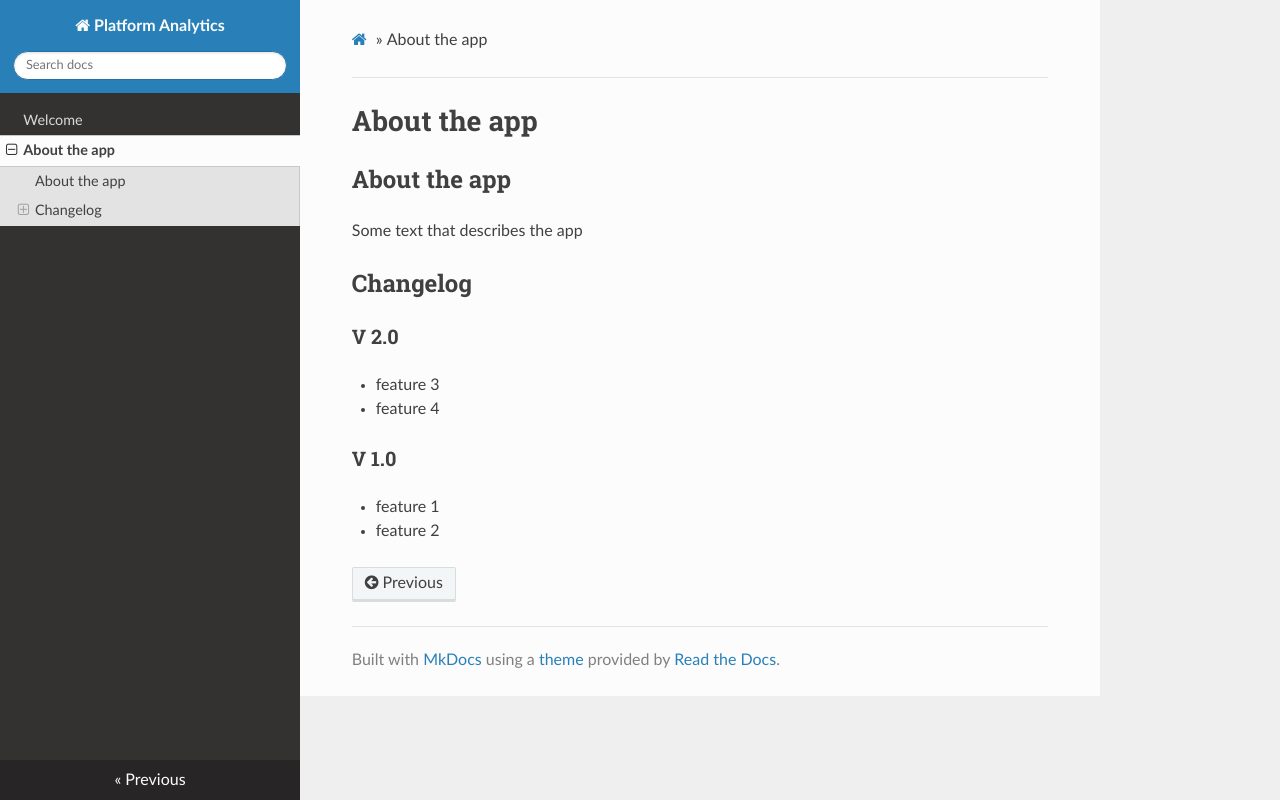
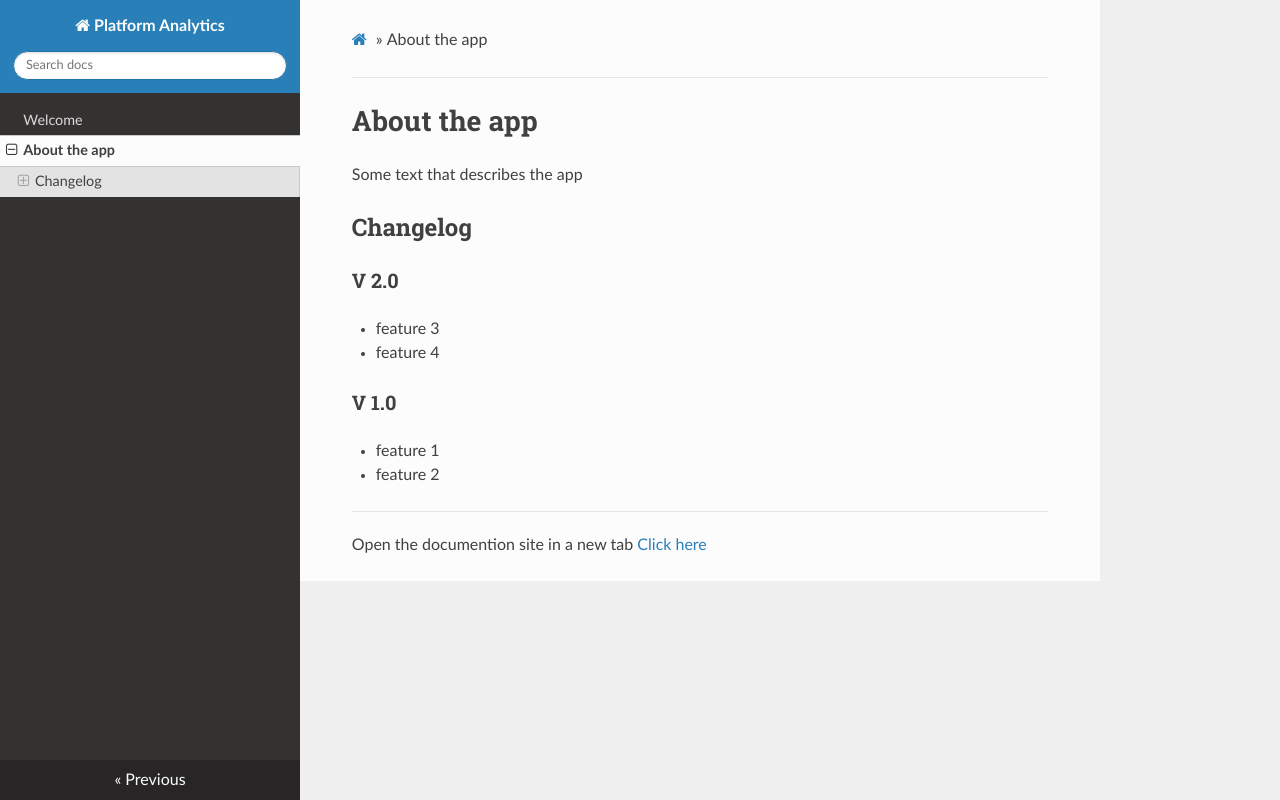
Before and after one commit to stefansonntag/NewPlatformAnalytics, a plain HTML site: page about/index.html in a window 1280 px wide. Drawn offline with nearby package versions, Linux system fonts and the light colour scheme.

Commit message:
Deployed c7e32f4 with MkDocs version: 1.4.2

```diff
--- a/about/index.html
+++ b/about/index.html
@@ -47,8 +47,6 @@
               <ul class="current">
                 <li class="toctree-l1 current"><a class="reference internal current" href="./">About the app</a>
     <ul class="current">
-    <li class="toctree-l2"><a class="reference internal" href="#about-the-app_1">About the app</a>
-    </li>
     <li class="toctree-l2"><a class="reference internal" href="#changelog">Changelog</a>
         <ul>
     <li class="toctree-l3"><a class="reference internal" href="#v-20">V 2.0</a>
@@ -84,7 +82,6 @@
             <div class="section" itemprop="articleBody">
 
                 <h1 id="about-the-app">About the app</h1>
-<h2 id="about-the-app_1">About the app</h2>
 <p>Some text that describes the app</p>
 <h2 id="changelog">Changelog</h2>
 <h3 id="v-20">V 2.0</h3>
@@ -99,19 +96,9 @@
 </ul>
 
             </div>
-          </div><footer>
-    <div class="rst-footer-buttons" role="navigation" aria-label="Footer Navigation">
-        <a href=".." class="btn btn-neutral float-left" title="Welcome"><span class="icon icon-circle-arrow-left"></span> Previous</a>
-    </div>
-
-  <hr/>
-
-  <div role="contentinfo">
-    <!-- Copyright etc -->
-  </div>
-
-  Built with <a href="https://www.mkdocs.org/">MkDocs</a> using a <a href="https://github.com/readthedocs/sphinx_rtd_theme">theme</a> provided by <a href="https://readthedocs.org">Read the Docs</a>.
-</footer>
+          </div>
+<hr>
+Open the documention site in a new tab <a href="https://stefansonntag.com/NewPlatformAnalytics" target="new">Click here</a>
 
         </div>
       </div>
--- a/search/search_index.json
+++ b/search/search_index.json
@@ -1 +1 @@
-{"config":{"indexing":"full","lang":["en"],"min_search_length":3,"prebuild_index":false,"separator":"[\\s\\-]+"},"docs":[{"location":"","text":"Welcome To be developed nav: - Home: index.md - about.md","title":"Welcome"},{"location":"#welcome","text":"To be developed nav: - Home: index.md - about.md","title":"Welcome"},{"location":"about/","text":"About the app About the app Some text that describes the app Changelog V 2.0 feature 3 feature 4 V 1.0 feature 1 feature 2","title":"About the app"},{"location":"about/#about-the-app","text":"","title":"About the app"},{"location":"about/#about-the-app_1","text":"Some text that describes the app","title":"About the app"},{"location":"about/#changelog","text":"","title":"Changelog"},{"location":"about/#v-20","text":"feature 3 feature 4","title":"V 2.0"},{"location":"about/#v-10","text":"feature 1 feature 2","title":"V 1.0"}]}
+{"config":{"indexing":"full","lang":["en"],"min_search_length":3,"prebuild_index":false,"separator":"[\\s\\-]+"},"docs":[{"location":"","text":"Welcome To be developed nav: - Home: index.md - about.md","title":"Welcome"},{"location":"#welcome","text":"To be developed nav: - Home: index.md - about.md","title":"Welcome"},{"location":"about/","text":"About the app Some text that describes the app Changelog V 2.0 feature 3 feature 4 V 1.0 feature 1 feature 2","title":"About the app"},{"location":"about/#about-the-app","text":"Some text that describes the app","title":"About the app"},{"location":"about/#changelog","text":"","title":"Changelog"},{"location":"about/#v-20","text":"feature 3 feature 4","title":"V 2.0"},{"location":"about/#v-10","text":"feature 1 feature 2","title":"V 1.0"}]}
```
Also changed, not shown: ThemeCustomizations/main.html (added, +6 -0 lines), index.html (+4 -14 lines), search.html (+3 -10 lines), 1 other file.
